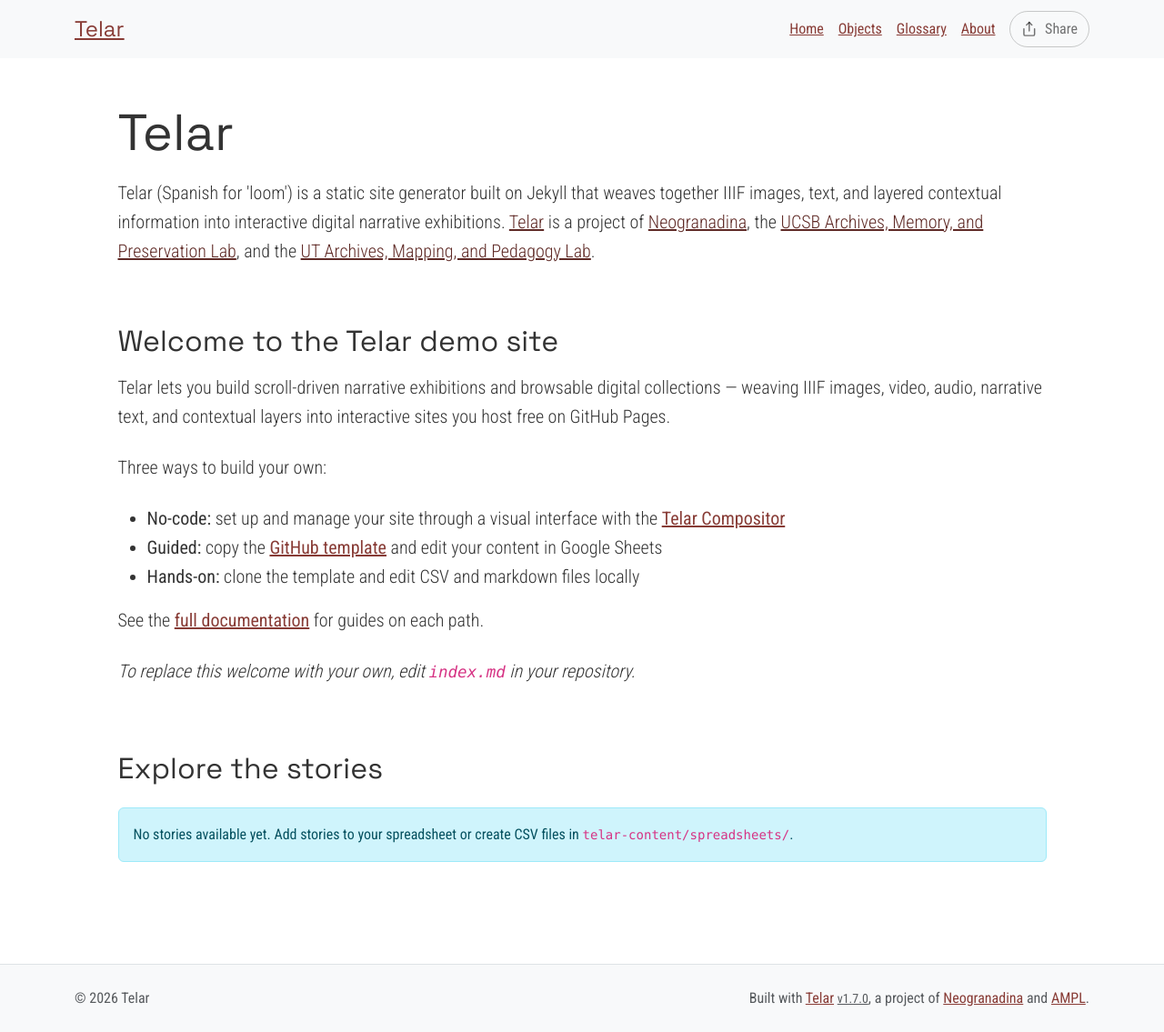
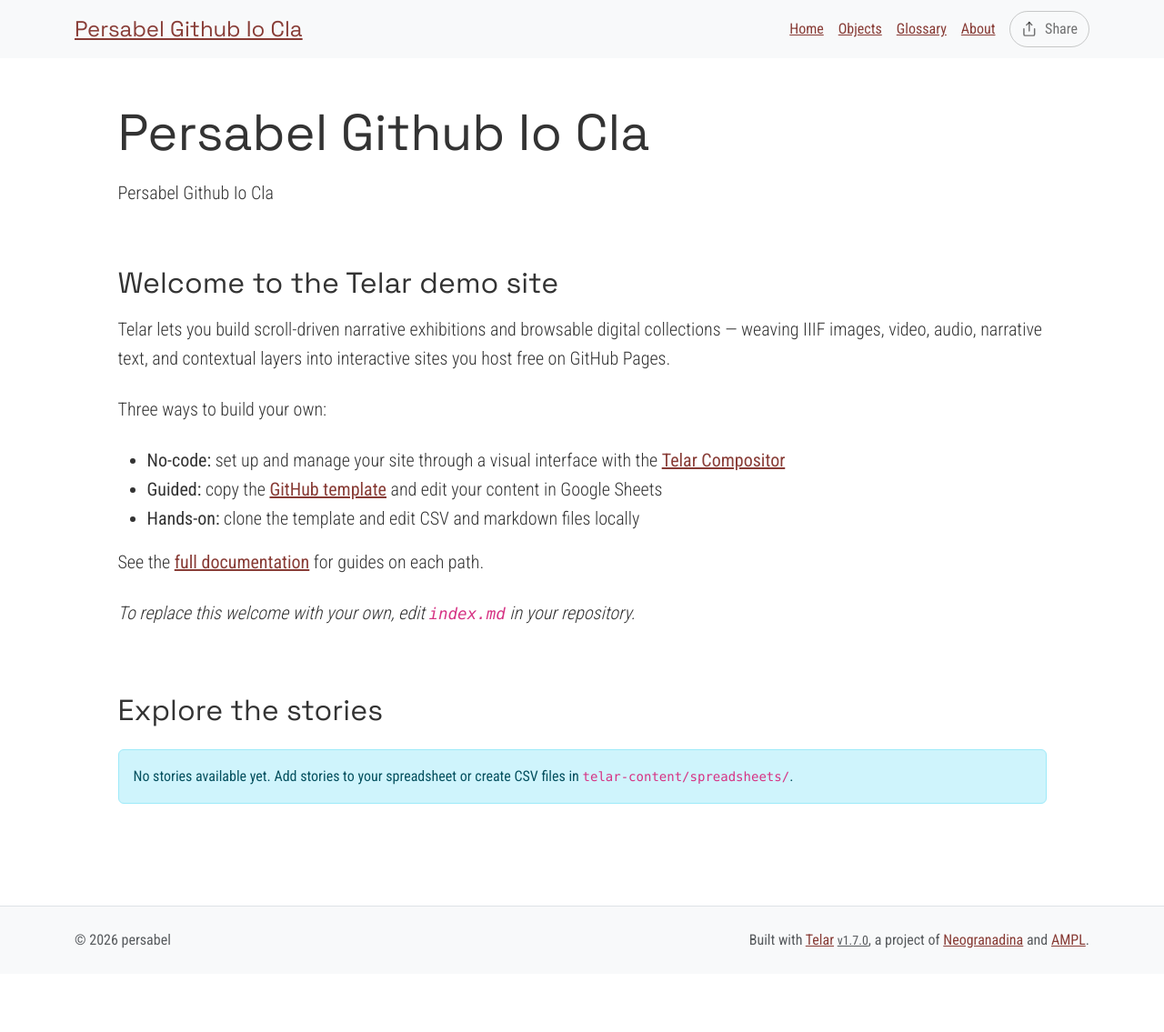
Before and after one commit to persabel/persabel.github.io-cla, a Jekyll site: the page built from index.md, in a window 1280 px wide. Shown: the whole page at 91% size. Built offline with Jekyll 4.4.1, drawn with Linux system fonts in a browser that asks for light colours; after the commit the page ends 1071 px from its top, so only the background shows below that.

Commit message:
Set up site configuration and starter content

```diff
--- a/_config.yml
+++ b/_config.yml
@@ -2,11 +2,11 @@
 # https://telar.org
 
 # Site Settings
-title: "Telar"
-description: "Telar (Spanish for 'loom') is a static site generator built on Jekyll that weaves together IIIF images, text, and layered contextual information into interactive digital narrative exhibitions. <a href='https://github.com/UCSB-AMPLab/telar'>Telar</a> is a project of <a href='https://neogranadina.org'>Neogranadina</a>, the <a href='https://ampl.clair.ucsb.edu/'>UCSB Archives, Memory, and Preservation Lab</a>, and the <a href='https://liberalarts.utexas.edu/history/'>UT Archives, Mapping, and Pedagogy Lab</a>."
-url: "https://ampl.clair.ucsb.edu"
-baseurl: "/telar"
-author: ""
+title: "Persabel Github Io Cla"
+description: "Persabel Github Io Cla"
+url: "https://persabel.github.io"
+baseurl: "/persabel.github.io-cla"
+author: "persabel"
 email: ""
 telar_theme: "trama" # Options: trama, paisajes, neogranadina, santa-barbara, austin, or custom
 logo: ""
@@ -18,7 +18,7 @@ story_interface:
   show_on_homepage: true # Set to false to hide stories section from homepage (stories still accessible via direct URL)
   show_story_steps: true # Set to false to hide "Step X" overlay in stories
   show_object_credits: true # Set to true to display object credits badge (bottom-left corner, dismissable)
-  include_demo_content: true # Fetch demo stories from content.telar.org. Switch this off to hide demo stories and their content.
+  include_demo_content: false # Fetch demo stories from content.telar.org. Switch this off to hide demo stories and their content.
 
 # Collection Interface Settings
 collection_interface:
@@ -45,7 +45,7 @@ story_key: "test"
 #    - If using GitHub Pages: GitHub Actions will automatically discover tab GIDs and fetch CSVs
 #    - If running locally: Run `python3 scripts/fetch_google_sheets.py` before building
 google_sheets:
-  enabled: true
+  enabled: false
   published_url: "https://docs.google.com/spreadsheets/d/e/2PACX-1vT9eeRoyQCr1j-1uDaWBm-rgZNXtn9A-mepL0I4dqDTx2-E_6gbVD-8x0DYDVhppiAzrFpd20_9cr3z/pubhtml"
 
 #
--- a/telar-content/spreadsheets/glossary.csv
+++ b/telar-content/spreadsheets/glossary.csv
@@ -2,6 +2,4 @@ term_id,title,definition
 id_término,titulo,definición
 # Make it lower-case and avoid spaces.,# Please provide a title — this is required.,"Panel content: write text here, paste markdown, or the name of an .md file in /components/texts/glossary/ (the .md extension is required)"
 # Escríbelo en minúsculas y sin espacios.,# Incluye un título: este campo es obligatorio.,"Contenido del panel: escribe texto aquí, pega markdown, o indica un archivo archivo .md en /components/texts/glossary/ (la extensión .md es obligatoria)"
-telar,Telar,"Telar (Spanish for 'loom') is a minimal-computing framework that weaves together IIIF images, audio, video, and texts to create layered visual narratives for digital scholarship, public exhibitions, community storytelling, and classroom projects. Learn more at [Telar.org](https://telar.org)
-
-Telar es un marco de computación mínima que entreteje imágenes IIIF, audio, video y textos en narrativas visuales por capas para humanidades digitales, exposiciones públicas, narrativa comunitaria y proyectos en el salón de clase. Aprende más en [Telar.org](https://telar.org)"
+telar,Telar,"Telar (Spanish for 'loom') is a minimal-computing framework that weaves together IIIF images, audio, video, and texts to create layered visual narratives for digital scholarship, public exhibitions, community storytelling, and classroom projects. Learn more at [Telar.org](https://telar.org)"
--- a/telar-content/spreadsheets/plantilla_en_blanco.csv
+++ /dev/null
@@ -1,5 +0,0 @@
-paso,objeto,página,x,y,zoom,inicio_clip,fin_clip,bucle,texto_alt,pregunta,respuesta,boton_capa1,contenido_capa1,boton_capa2,contenido_capa2
-#,id_objeto de la pestaña objetos / objects,para objetos con múltiples páginas,Posición horizontal 0-1 (0.5 = centro),Posición vertical 0-1 (0.5 = centro),1.0 = imagen completa,"Tiempo de inicio para clips de video/audio, ej. ""1:30"" (m:ss) o ""90"" (segundos)",Tiempo de fin para clips de video/audio,sí para repetir el clip (loop),"Describe lo que se ve en esta vista ampliada para lectores de pantalla. Si se deja vacío, se usa la descripción de imagen del objeto.",Encabezado para este paso,Texto breve de 1-2 oraciones,"Texto opcional del botón (predeterminado: ""Saber más"")","Contenido del panel: escribe texto aquí, pega markdown, o indica ruta a archivo .md (ej. tu-historia/archivo.md)","Texto opcional del segundo botón (predeterminado: ""Profundizar más"")","Segundo panel: escribe texto aquí, pega markdown, o indica ruta a archivo .md"
-1,telar-placeholder,,,,,,,,,pregunta,respuesta,,,,
-2,telar-placeholder,,,,,,,,,pregunta,respuesta,,,,
-3,telar-placeholder,,,,,,,,,pregunta,respuesta,,,,
--- a/telar-content/spreadsheets/project.csv
+++ b/telar-content/spreadsheets/project.csv
@@ -3,4 +3,3 @@ orden,id_historia,titulo,subtitulo,firma,privada
 #,# Must match the tab name exactly. Use lowercase letters and hyphens (e.g. allegorical-woman),Story title,Optional subtitle,Optional attribution (supports markdown),"If ""yes"", then users will need the key you set in _config.yml to access this story."
 #,# Debe coincidir con el nombre de la pestaña exactamente. Usa letras minúsculas y guiones (p. ej. mujer-alegorica),Título de la historia,Subtítulo opcional,Atribución opcional (admite markdown),"Si ""sí"", los usuarios deberán utilizar la clave que fijes en _config.yml"
 1,blank_template,replace me with your title,,,FALSE
-2,plantilla_en_blanco,reemplázame con tu título,,,FALSE
```
Also changed, not shown: telar-content/texts/stories/plantilla_en_blanco/ejemplo-panel.md (deleted, +0 -9 lines).
